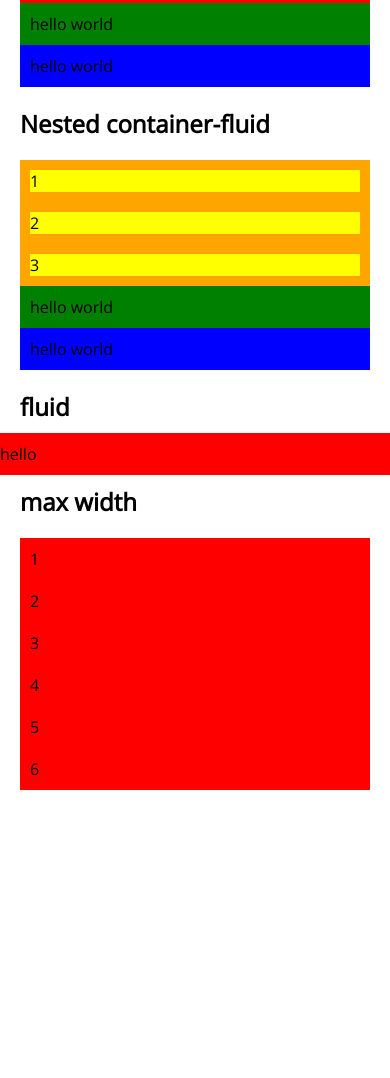
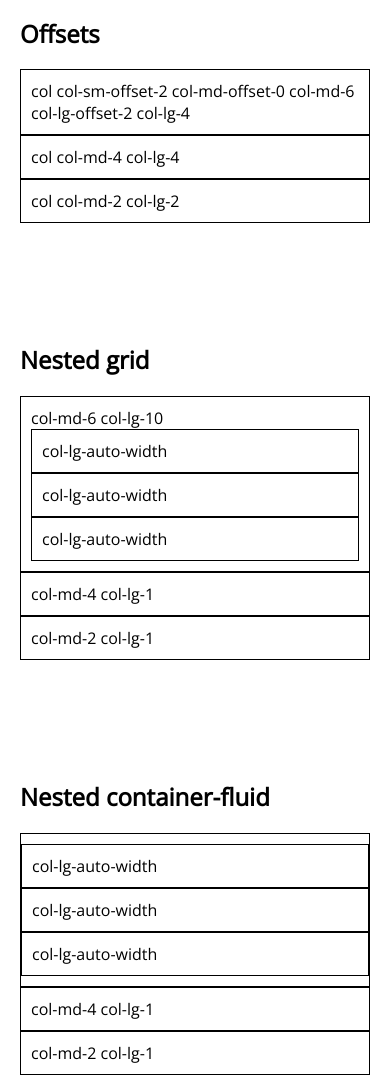
Before and after one commit to clarklindeveloper/sass-flexbox-grid, a website: page build/demo.html in a window 390 px wide. Shown: the part 613-1691 px from the top of the page. Before the commit the page ends 1403 px from the top, so only its background shows below. Drawn offline with nearby package versions, Linux system fonts and the light colour scheme; files that its build step writes are made by us from their sources.

Commit message:
updated demo AND added col-x-auto-width, for all x=breakpoints

```diff
--- a/sass-flexbox-grid.scss
+++ b/sass-flexbox-grid.scss
@@ -7,6 +7,7 @@ $gutter: 20px;
 $totalcolumns: 12;
 
 $breakpoints: (
+	'xs':0,
 	'sm': 577,
 	'md': 768,
 	'lg': 992,
@@ -53,10 +54,23 @@ $align-content: (
 	padding: $gutter / 2;
 }
 
-.container-fluid {
+// for nested containers with class container-fluid
+.row .container-fluid{
 	//padding: $gutter;
-	margin-left:-20px;
-	margin-right:-20px;
+	margin-left:-$gutter/2;
+	margin-right:-$gutter/2;
+	.row{
+		margin:0;
+	}
+}
+
+.container-fluid{
+	//padding: $gutter;
+	margin-left:-$gutter;
+	margin-right:-$gutter;
+	.row{
+		margin:0;
+	}
 }
 
 .row {
@@ -67,20 +81,31 @@ $align-content: (
 	flex-wrap: wrap;
 	//compensate for children's gutter
 	margin: -$gutter/2;
-	// // Overrides flexbox's default behavior of making all children equal height
+	align-self:stretch;
+	align-content: stretch;
+	align-items: stretch;
+	// Overrides flexbox's default behavior of making all children equal height
 	// align-items: flex-start; // If this was not in place it would require two classes to make a row full of unequal height columns aligned top, middle, bottom
 }
 
-[class*='col-'] {
+//if class starts with 'col'
+[class*='col'] {
 	box-sizing: border-box;
 	flex-grow: 1;
 	flex-basis: 1;
 	max-width: 100%;
-	display: block;
 	width: 100%;
-	height: 100%;
+	height: inherit;
 	padding: $gutter / 2;
+
 }
+
+//col height is height of content, default is same heights
+.col-height-content{
+	height:100% !important;
+}
+
+
 //--------------------------------------------------------
 //create the row col- and col-offset classes
 @each $prop, $val in $breakpoints {
@@ -100,6 +125,11 @@ $align-content: (
 				max-width: 100% / $totalcolumns * $i;
 				padding: $gutter / 2;
 			}
+			//auto widths
+			.col-#{$prop}-auto-width{
+				width:auto !important;
+			}
+
 		}
 
 		// allows reseting-offset
```
Also changed, not shown: build/demo.css, build/demo.html, build/sass-flexbox-grid.css.
